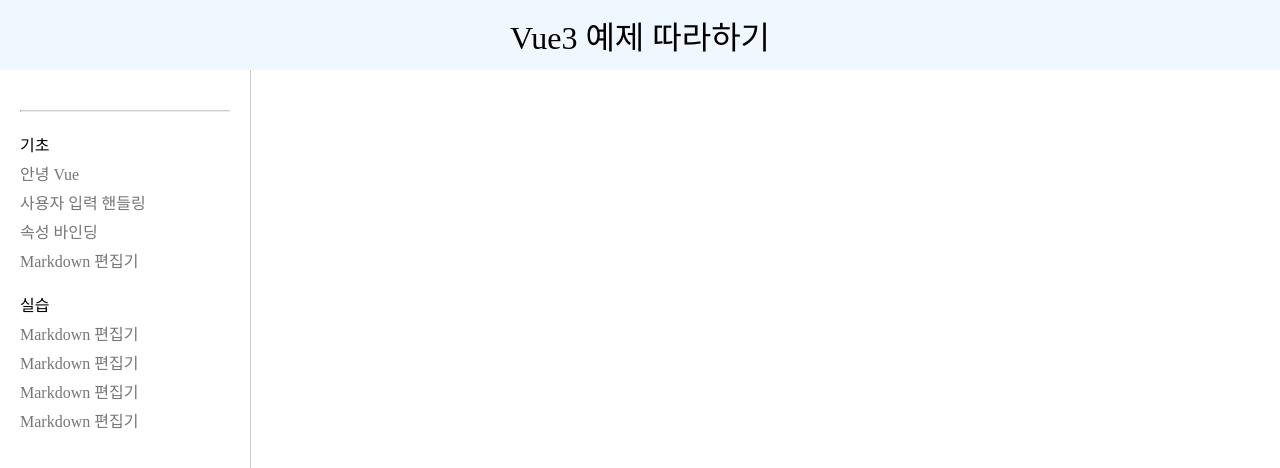
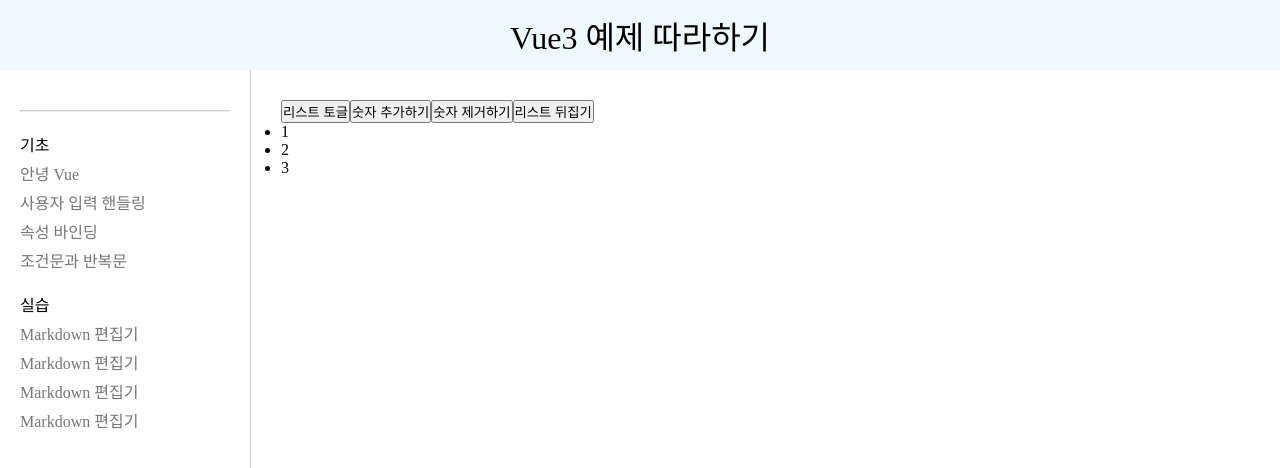
Before and after one commit to HaejinYang/vue-examples, a Vue app: page /condition-loop in a window 1280 px wide. Shown: the top 468 px of the page. Built offline with nearby package versions, Linux system fonts and the light colour scheme; the HTML template or start-up script is replaced by a standard one.

Commit message:
조건문과 반복문

```diff
--- a/src/components/layout/AppSide.vue
+++ b/src/components/layout/AppSide.vue
@@ -7,7 +7,7 @@
   { path: '/hello-vue', name: '안녕 Vue', id: id.value++ },
   { path: '/input-handle', name: '사용자 입력 핸들링', id: id.value++ },
   { path: '/bind-property', name: '속성 바인딩', id: id.value++ },
-  { path: '/markdown', name: 'Markdown 편집기', id: id.value++ },
+  { path: '/condition-loop', name: '조건문과 반복문', id: id.value++ },
 ]
 
 const practiveRoutes = [
--- a/src/router/index.ts
+++ b/src/router/index.ts
@@ -4,6 +4,7 @@
 import HelloVue from '@/views/HelloVueView.vue'
 import InputHandleView from '@/views/InputHandleView.vue'
 import BindPropertView from '@/views/BindPropertView.vue'
+import ConditionLoopView from '@/views/ConditionLoopView.vue'
 
 const router = createRouter({
   history: createWebHistory(import.meta.env.BASE_URL),
@@ -33,6 +34,11 @@
       name: 'bind-property',
       component: BindPropertView,
     },
+    {
+      path: '/condition-loop',
+      name: 'condition-loop',
+      component: ConditionLoopView,
+    },
     // {
     //   path: '/about',
     //   name: 'about',
--- /dev/null
+++ b/src/views/ConditionLoopView.vue
@@ -0,0 +1,44 @@
+<script setup lang="ts">
+import { reactive, ref } from 'vue'
+
+const list = reactive([1, 2, 3])
+const currentNumber = ref(4)
+const isShowList = ref(true)
+function toggleList() {
+  isShowList.value = !isShowList.value
+}
+
+function addNumber() {
+  list.push(currentNumber.value++)
+}
+
+function popNumber() {
+  list.pop()
+}
+
+function reverseList() {
+  list.reverse()
+}
+</script>
+
+<template>
+  <button @click="toggleList">리스트 토글</button>
+  <button @click="addNumber">숫자 추가하기</button>
+  <button @click="popNumber">숫자 제거하기</button>
+  <button @click="reverseList">리스트 뒤집기</button>
+  <div v-if="list.length == 0">리스트가 비어있음</div>
+  <div v-else>
+    <div v-if="isShowList">
+      <ul>
+        <li v-for="(e, index) in list" :key="index">
+          {{ e }}
+        </li>
+      </ul>
+    </div>
+    <div v-else>
+      <p>리스트는 비어있지 않음. 숨겨져있지만...</p>
+    </div>
+  </div>
+</template>
+
+<style scoped></style>
```
Also changed, not shown: src/views/BindPropertView.vue (+7 -7 lines).
